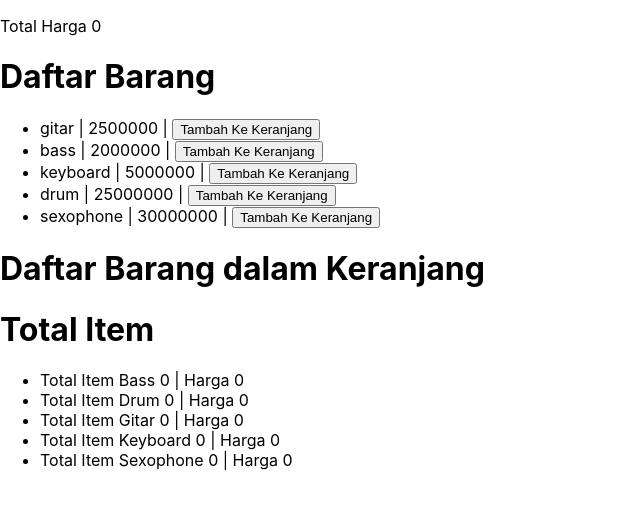
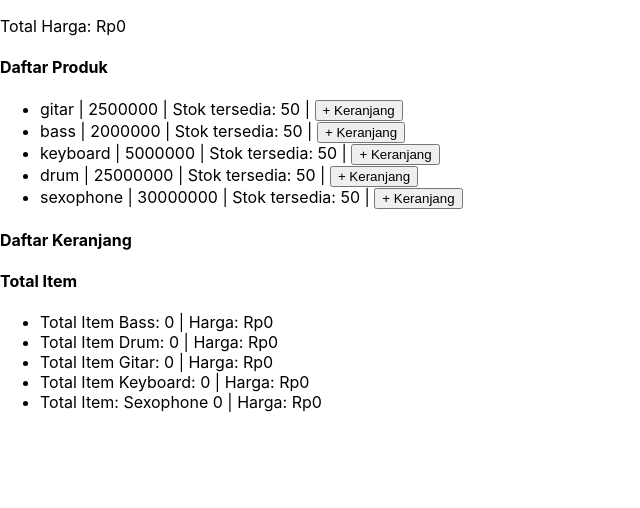
Before and after one commit to lukitoandriansyah/gen-10-react-lifecycle-lukito, a React (Create React App) app: page / in a window 1280 px wide. Shown: the top 508 px of the page, without its empty margins (0-640 px from the left). Built offline with nearby package versions, Linux system fonts and the light colour scheme.

Commit message:
test stok barang

```diff
--- a/src/index.js
+++ b/src/index.js
@@ -4,11 +4,12 @@ import './index.css';
 import App from './App';
 import reportWebVitals from './reportWebVitals';
 import LifeCycleClass from "./lifeCycleClass";
+import LifeCycleFunction from "./lifeCycleFunction";
 
 const root = ReactDOM.createRoot(document.getElementById('root'));
 root.render(
     <React.StrictMode>
-        <LifeCycleClass/>
+        <LifeCycleFunction/>
     </React.StrictMode>
 );
 
--- a/src/lifeCycleFunction.js
+++ b/src/lifeCycleFunction.js
@@ -121,7 +121,7 @@ function LifeCycleFunction() {
 
     return (
         <>
-            <p>Total Harga: {totalHarga}</p>
+            <p>Total Harga: Rp{totalHarga}</p>
             <h4>Daftar Produk</h4>
             <ul>
                 {dataAlat.map((namaAlatMusik) => {
```
